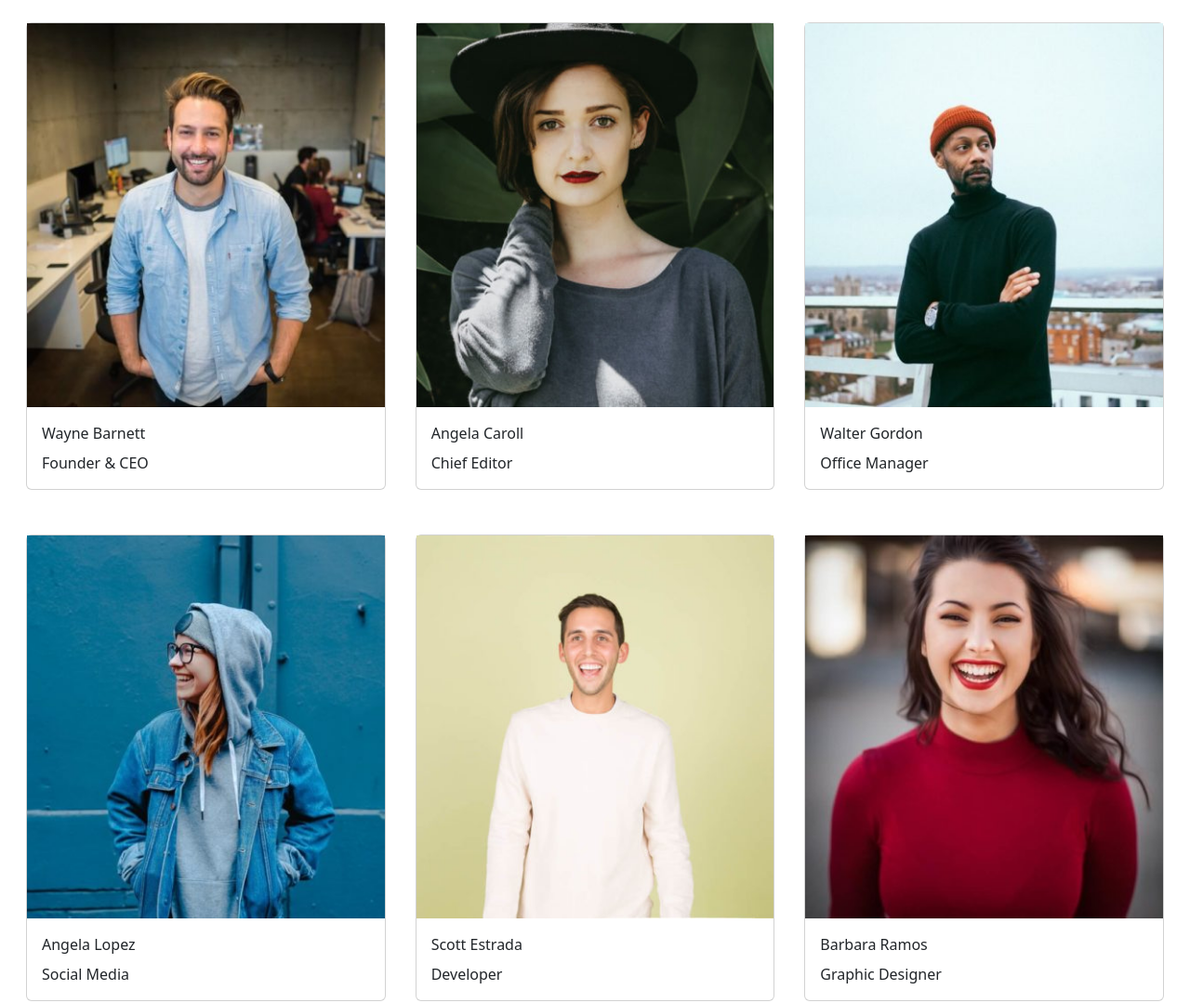
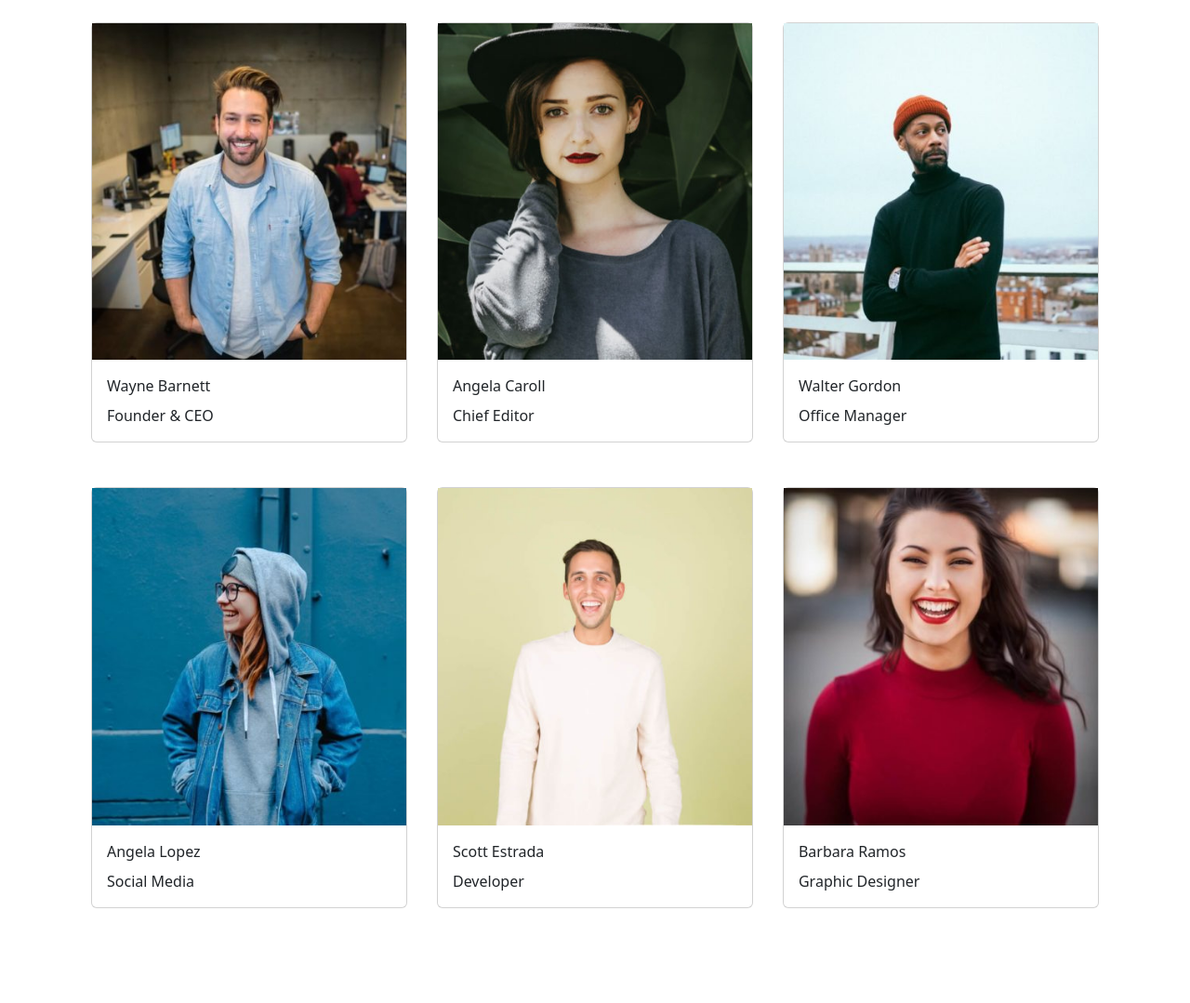
Before and after one commit to GiadaGallitto/js-our-team, a plain HTML site: page index.html in a window 1280 px wide. Shown: the whole page at 93% size. After the commit the page ends 1001 px from the top, so only its background shows below. Drawn offline with nearby package versions, Linux system fonts and the light colour scheme.

Commit message:
Fix code

```diff
--- a/index.html
+++ b/index.html
@@ -11,12 +11,8 @@
 
     <body>
         <main>
-            <div class="row">
-                <div class="col-12">
-                    <div id="output">
+            <div id="output">
 
-                    </div>
-                </div>
             </div>
         </main>
 
--- a/js/script.js
+++ b/js/script.js
@@ -71,7 +71,7 @@ for (let i = 0; i < members.length; i++){
     // }
 
     let card = createNewCard(memberTeam.name, memberTeam.role, memberTeam.image)
-    divElement.classList.add("d-flex", "flex-wrap", "container-fluid",  )
+    divElement.classList.add("d-flex", "flex-wrap", "container")
     divElement.append(card)
     console.log(card)
 }
```
